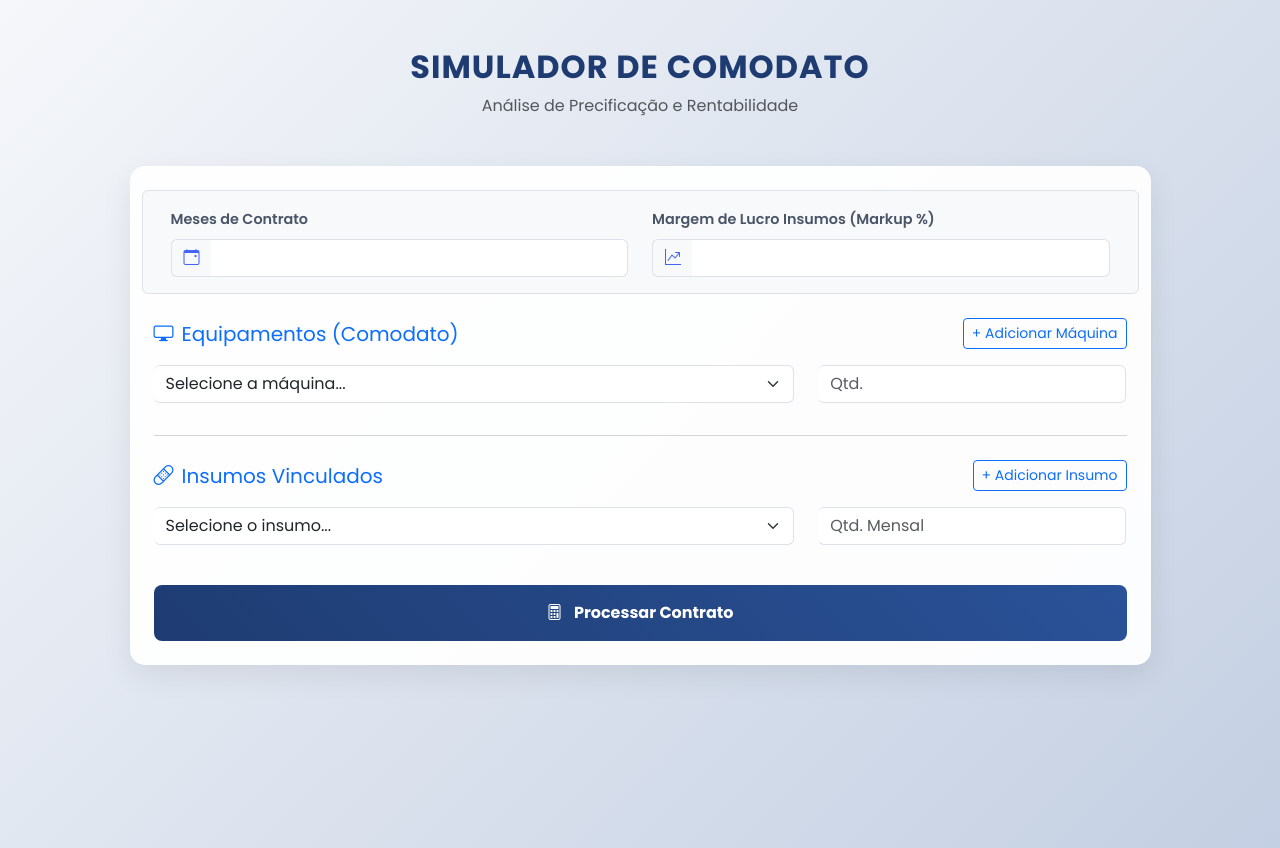
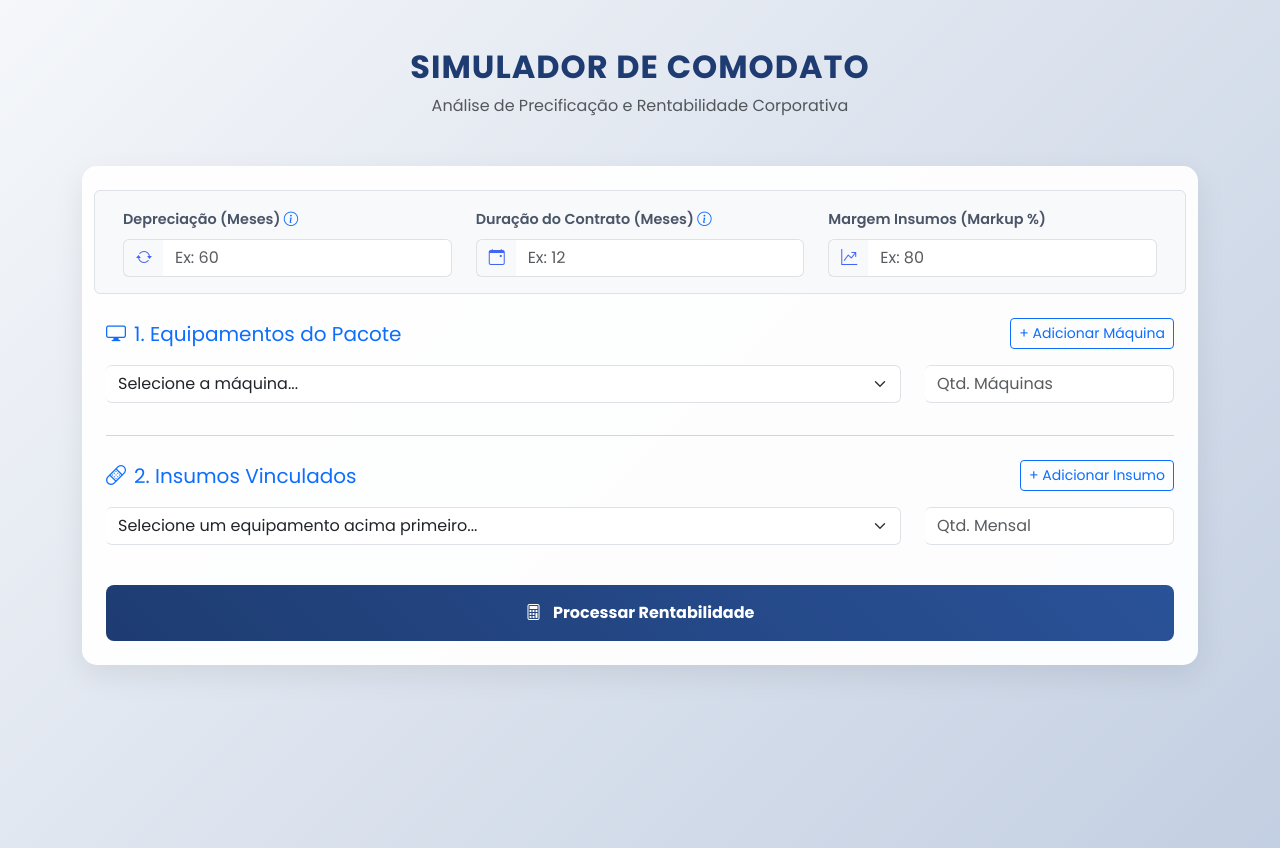
Before and after one commit to rtsroot-server/simulador-comodato, a Flask app: template templates/index.html in a window 1280 px wide. Run offline with Flask 3, Linux system fonts and the light colour scheme; the template is opened without the code that fills it, so the values that code supplies are empty.

Commit message:
Update index.html

```diff
--- a/templates/index.html
+++ b/templates/index.html
@@ -20,8 +20,8 @@
         .result-value { color: #00ffcc; font-weight: 700; }
         .table-custom { background-color: white; border-radius: 8px; overflow: hidden; box-shadow: 0 4px 6px rgba(0,0,0,0.05); }
         .table-custom th { color: #4a5568; font-weight: 600; background-color: #f8fafc; }
-        .table-custom td { vertical-align: middle; font-size: 0.95rem; color: #334155; }
-        .memoria-calculo { background-color: rgba(255, 255, 255, 0.05); border-left: 4px solid #00ffcc; border-radius: 4px; padding: 15px; margin-top: 20px; font-size: 0.9rem; color: #cbd5e1;}
+        .table-custom td { vertical-align: middle; font-size: 0.9rem; color: #334155; }
+        .memoria-calculo { background-color: rgba(255, 255, 255, 0.05); border-left: 4px solid #00ffcc; border-radius: 4px; padding: 15px; margin-top: 20px; font-size: 0.85rem; color: #cbd5e1;}
         .resumo-faturamento { background-color: rgba(0, 255, 204, 0.1); border: 1px solid #00ffcc; border-radius: 8px; padding: 20px; margin-top: 20px;}
     </style>
 </head>
@@ -29,46 +29,52 @@
     <div class="container mt-5">
         <div class="text-center mb-5">
             <h2 class="main-title">Simulador de Comodato</h2>
-            <p class="text-muted">Análise de Precificação e Rentabilidade</p>
+            <p class="text-muted">Análise de Precificação e Rentabilidade Corporativa</p>
         </div>
 
         <div class="row justify-content-center">
-            <div class="col-lg-11">
+            <div class="col-lg-12">
                 <div class="card custom-card p-4 mb-4">
                     <form method="POST">
 
-                        <div class="row mb-4 bg-light p-3 rounded border">
-                            <div class="col-md-6">
-                                <label class="form-label">Meses de Contrato</label>
+                        <div class="row mb-4 bg-light p-3 rounded border align-items-end">
+                            <div class="col-md-4">
+                                <label class="form-label" title="Meses usados para calcular o Fator Comodato (Custo da Máquina)">Depreciação (Meses) <i class="bi bi-info-circle text-primary"></i></label>
+                                <div class="input-group">
+                                    <span class="input-group-text"><i class="bi bi-arrow-repeat"></i></span>
+                                    <input type="number" step="1" class="form-control" name="tempo_depreciacao" placeholder="Ex: 60" required>
+                                </div>
+                            </div>
+                            <div class="col-md-4">
+                                <label class="form-label" title="Duração do contrato para calcular o VGV total">Duração do Contrato (Meses) <i class="bi bi-info-circle text-primary"></i></label>
                                 <div class="input-group">
                                     <span class="input-group-text"><i class="bi bi-calendar-event"></i></span>
-                                    <input type="number" class="form-control" name="tempo_contrato" required>
+                                    <input type="number" step="1" class="form-control" name="tempo_contrato" placeholder="Ex: 12" required>
                                 </div>
                             </div>
-                            <div class="col-md-6">
-                                <label class="form-label">Margem de Lucro Insumos (Markup %)</label>
+                            <div class="col-md-4">
+                                <label class="form-label">Margem Insumos (Markup %)</label>
                                 <div class="input-group">
                                     <span class="input-group-text"><i class="bi bi-graph-up-arrow"></i></span>
-                                    <input type="number" step="0.01" class="form-control" name="margem_lucro" required>
+                                    <input type="number" step="0.01" class="form-control" name="margem_lucro" placeholder="Ex: 80" required>
                                 </div>
                             </div>
                         </div>
 
                         <div class="d-flex justify-content-between align-items-center mb-3">
-                            <h5 class="text-primary m-0"><i class="bi bi-display me-2"></i>Equipamentos (Comodato)</h5>
+                            <h5 class="text-primary m-0"><i class="bi bi-display me-2"></i>1. Equipamentos do Pacote</h5>
                             <button type="button" class="btn btn-sm btn-outline-primary" onclick="addEquipamento()">+ Adicionar Máquina</button>
                         </div>
                         <div id="equipamentos-container">
                             <div class="row mb-2 equipamento-item">
-                                <div class="col-md-8 mb-2">
-                                    <select class="form-select" name="equipamento[]" required>
+                                <div class="col-md-9 mb-2">
+                                    <select class="form-select select-equipamento" name="equipamento[]" onchange="atualizarFiltros()" required>
                                         <option value="" disabled selected>Selecione a máquina...</option>
                                         {% for eq in equipamentos %}<option value="{{ eq }}">{{ eq }}</option>{% endfor %}
                                     </select>
                                 </div>
-                                <div class="col-md-4 mb-2">
-                                    <!-- Apenas inteiros -->
-                                    <input type="number" step="1" class="form-control" name="qtd_equipamentos[]" placeholder="Qtd." required>
+                                <div class="col-md-3 mb-2">
+                                    <input type="number" step="1" class="form-control" name="qtd_equipamentos[]" placeholder="Qtd. Máquinas" required>
                                 </div>
                             </div>
                         </div>
@@ -76,33 +82,31 @@
                         <hr class="text-muted my-4">
 
                         <div class="d-flex justify-content-between align-items-center mb-3">
-                            <h5 class="text-primary m-0"><i class="bi bi-bandaid me-2"></i>Insumos Vinculados</h5>
+                            <h5 class="text-primary m-0"><i class="bi bi-bandaid me-2"></i>2. Insumos Vinculados</h5>
                             <button type="button" class="btn btn-sm btn-outline-primary" onclick="addInsumo()">+ Adicionar Insumo</button>
                         </div>
                         <div id="insumos-container">
                             <div class="row mb-2 insumo-item">
-                                <div class="col-md-8 mb-2">
-                                    <select class="form-select" name="insumo[]" required>
-                                        <option value="" disabled selected>Selecione o insumo...</option>
-                                        {% for ins in insumos %}<option value="{{ ins }}">{{ ins }}</option>{% endfor %}
+                                <div class="col-md-9 mb-2">
+                                    <select class="form-select select-insumo" name="insumo[]" required>
+                                        <option value="" disabled selected>Selecione um equipamento acima primeiro...</option>
                                     </select>
                                 </div>
-                                <div class="col-md-4 mb-2">
-                                    <!-- Apenas inteiros -->
+                                <div class="col-md-3 mb-2">
                                     <input type="number" step="1" class="form-control" name="qtd_insumos[]" placeholder="Qtd. Mensal" required>
                                 </div>
                             </div>
                         </div>
 
                         <button type="submit" class="btn btn-gradient w-100 py-3 mt-4">
-                            <strong><i class="bi bi-calculator me-2"></i> Processar Contrato</strong>
+                            <strong><i class="bi bi-calculator me-2"></i> Processar Rentabilidade</strong>
                         </button>
                     </form>
                 </div>
 
                 {% if resultado %}
                 <div class="card result-card p-4 mt-2 mb-5">
-                    <h4 class="mb-4 text-white"><i class="bi bi-check-circle-fill text-success me-2"></i> Relatório Comercial</h4>
+                    <h4 class="mb-4 text-white"><i class="bi bi-check-circle-fill text-success me-2"></i> Relatório Comercial da Proposta</h4>
 
                     <div class="table-responsive bg-white rounded shadow-sm p-1">
                         <table class="table table-hover table-custom text-center mb-0">
@@ -119,7 +123,7 @@
                             <tbody>
                                 {% for item in resultado.detalhes_insumos %}
                                 <tr>
-                                    <td class="text-start fw-bold text-primary">{{ item.nome }}</td>
+                                    <td class="text-start fw-bold text-primary"><small>{{ item.nome }}</small></td>
                                     <td>{{ item.qtd }}</td>
                                     <td>R$ {{ item.custo_base }}</td>
                                     <td class="text-warning fw-bold">+ R$ {{ resultado.fator_comodato }}</td>
@@ -131,36 +135,34 @@
                         </table>
                     </div>
 
-                    <!-- Resumo Financeiro do Contrato -->
                     <div class="resumo-faturamento text-center">
-                        <h5 class="text-white mb-4"><i class="bi bi-cash-stack me-2"></i>Tamanho do Negócio (Projeção)</h5>
+                        <h5 class="text-white mb-4"><i class="bi bi-cash-stack me-2"></i>Resumo do Negócio</h5>
                         <div class="row">
                             <div class="col-md-6 border-end border-success">
-                                <p class="mb-1" style="color: #64748b;">Faturamento Mensal Total</p>
+                                <p class="mb-1" style="color: #64748b;">Faturamento Mensal Projetado</p>
                                 <h3 class="result-value mb-0">R$ {{ resultado.faturamento_mensal_total }}</h3>
                             </div>
                             <div class="col-md-6">
-                                <p class="mb-1" style="color: #64748b;">Valor Total do Contrato ({{ resultado.tempo_contrato }} meses)</p>
+                                <p class="mb-1" style="color: #64748b;">Valor Global do Contrato ({{ resultado.tempo_contrato }} meses)</p>
                                 <h3 class="result-value mb-0">R$ {{ resultado.faturamento_contrato_total }}</h3>
                             </div>
                         </div>
                     </div>
 
-                    <!-- Memória de Cálculo -->
                     <div class="memoria-calculo">
-                        <h6 class="text-white mb-3"><i class="bi bi-journal-text me-2"></i>Memória de Cálculo do Fator Comodato (FC)</h6>
+                        <h6 class="text-white mb-3"><i class="bi bi-journal-text me-2"></i>Memória de Cálculo da Depreciação (Fator Comodato)</h6>
                         <div class="row">
                             <div class="col-md-6">
                                 <ul class="list-unstyled mb-0">
-                                    <li><strong>1. Custo Total das Máquinas:</strong> R$ {{ resultado.custo_total_equipamentos }}</li>
-                                    <li><strong>2. Tempo de Contrato:</strong> {{ resultado.tempo_contrato }} meses</li>
-                                    <li><strong>3. Custo Mensal das Máquinas:</strong> R$ {{ resultado.custo_mensal_equipamentos }}</li>
+                                    <li><strong>1. Valor Total dos Equipamentos:</strong> R$ {{ resultado.custo_total_equipamentos }}</li>
+                                    <li><strong>2. Prazo de Depreciação:</strong> {{ resultado.tempo_depreciacao }} meses</li>
+                                    <li><strong>3. Custo Mensal Diluído:</strong> R$ {{ resultado.custo_mensal_equipamentos }}</li>
                                 </ul>
                             </div>
                             <div class="col-md-6">
                                 <ul class="list-unstyled mb-0">
-                                    <li><strong>4. Volume Total de Insumos/Mês:</strong> {{ resultado.qtd_total_insumos }} unidades</li>
-                                    <li><strong>5. FC Unitário (Linha 3 ÷ Linha 4):</strong> <span class="text-warning fw-bold">R$ {{ resultado.fator_comodato }}</span></li>
+                                    <li><strong>4. Volume Mensal de Insumos:</strong> {{ resultado.qtd_total_insumos }} unidades</li>
+                                    <li><strong>5. FC Adicionado por Insumo (Linha 3 ÷ Linha 4):</strong> <span class="text-warning fw-bold">R$ {{ resultado.fator_comodato }}</span></li>
                                 </ul>
                             </div>
                         </div>
@@ -172,23 +174,59 @@
         </div>
     </div>
 
+    <!-- O segredo da automação do Wagner -->
     <script>
+        const mapaVinculos = {{ mapa_vinculos|safe }};
+        const todosInsumos = {{ insumos|safe }};
+
+        function atualizarFiltros() {
+            const selectsEquipamentos = document.querySelectorAll('.select-equipamento');
+            let equipamentosAtuais = [];
+            selectsEquipamentos.forEach(sel => {
+                if (sel.value) equipamentosAtuais.push(sel.value);
+            });
+
+            let insumosPermitidos = new Set();
+            if (equipamentosAtuais.length > 0) {
+                equipamentosAtuais.forEach(eq => {
+                    if(mapaVinculos[eq]) {
+                        mapaVinculos[eq].forEach(ins => insumosPermitidos.add(ins));
+                    }
+                });
+            } else {
+                todosInsumos.forEach(ins => insumosPermitidos.add(ins));
+            }
+
+            const selectsInsumos = document.querySelectorAll('.select-insumo');
+            selectsInsumos.forEach(sel => {
+                const valorAtual = sel.value;
+                sel.innerHTML = '<option value="" disabled selected>Selecione o insumo compatível...</option>';
+                insumosPermitidos.forEach(ins => {
+                    let option = document.createElement('option');
+                    option.value = ins;
+                    option.text = ins;
+                    if (ins === valorAtual) option.selected = true;
+                    sel.appendChild(option);
+                });
+            });
+        }
+
         function addEquipamento() {
             const container = document.getElementById('equipamentos-container');
             const row = document.createElement('div');
             row.className = 'row mb-2 equipamento-item';
             row.innerHTML = `
-                <div class="col-md-8 mb-2">
-                    <select class="form-select" name="equipamento[]" required>
+                <div class="col-md-9 mb-2">
+                    <select class="form-select select-equipamento" name="equipamento[]" onchange="atualizarFiltros()" required>
                         <option value="" disabled selected>Selecione a máquina...</option>
                         {% for eq in equipamentos %}<option value="{{ eq }}">{{ eq }}</option>{% endfor %}
                     </select>
                 </div>
-                <div class="col-md-3 mb-2">
+                <div class="col-md-2 mb-2">
                     <input type="number" step="1" class="form-control" name="qtd_equipamentos[]" placeholder="Qtd." required>
                 </div>
                 <div class="col-md-1 mb-2">
-                    <button type="button" class="btn btn-outline-danger w-100" onclick="this.parentElement.parentElement.remove()">X</button>
+                    <button type="button" class="btn btn-outline-danger w-100" onclick="this.parentElement.parentElement.remove(); atualizarFiltros()">X</button>
                 </div>
             `;
             container.appendChild(row);
@@ -198,15 +236,21 @@
             const container = document.getElementById('insumos-container');
             const row = document.createElement('div');
             row.className = 'row mb-2 insumo-item';
+
+            let optionsHTML = '<option value="" disabled selected>Selecione a máquina acima primeiro...</option>';
+            const primeiroSelect = document.querySelector('.select-insumo');
+            if(primeiroSelect && primeiroSelect.options.length > 1) {
+                optionsHTML = primeiroSelect.innerHTML;
+            }
+
             row.innerHTML = `
-                <div class="col-md-8 mb-2">
-                    <select class="form-select" name="insumo[]" required>
-                        <option value="" disabled selected>Selecione o insumo...</option>
-                        {% for ins in insumos %}<option value="{{ ins }}">{{ ins }}</option>{% endfor %}
+                <div class="col-md-9 mb-2">
+                    <select class="form-select select-insumo" name="insumo[]" required>
+                        ${optionsHTML}
                     </select>
                 </div>
-                <div class="col-md-3 mb-2">
-                    <input type="number" step="1" class="form-control" name="qtd_insumos[]" placeholder="Qtd. Mensal" required>
+                <div class="col-md-2 mb-2">
+                    <input type="number" step="1" class="form-control" name="qtd_insumos[]" placeholder="Qtd." required>
                 </div>
                 <div class="col-md-1 mb-2">
                     <button type="button" class="btn btn-outline-danger w-100" onclick="this.parentElement.parentElement.remove()">X</button>
@@ -214,6 +258,9 @@
             `;
             container.appendChild(row);
         }
+
+        // Garante que o filtro rode na primeira carga da página
+        window.onload = atualizarFiltros;
     </script>
 </body>
 </html>
```
